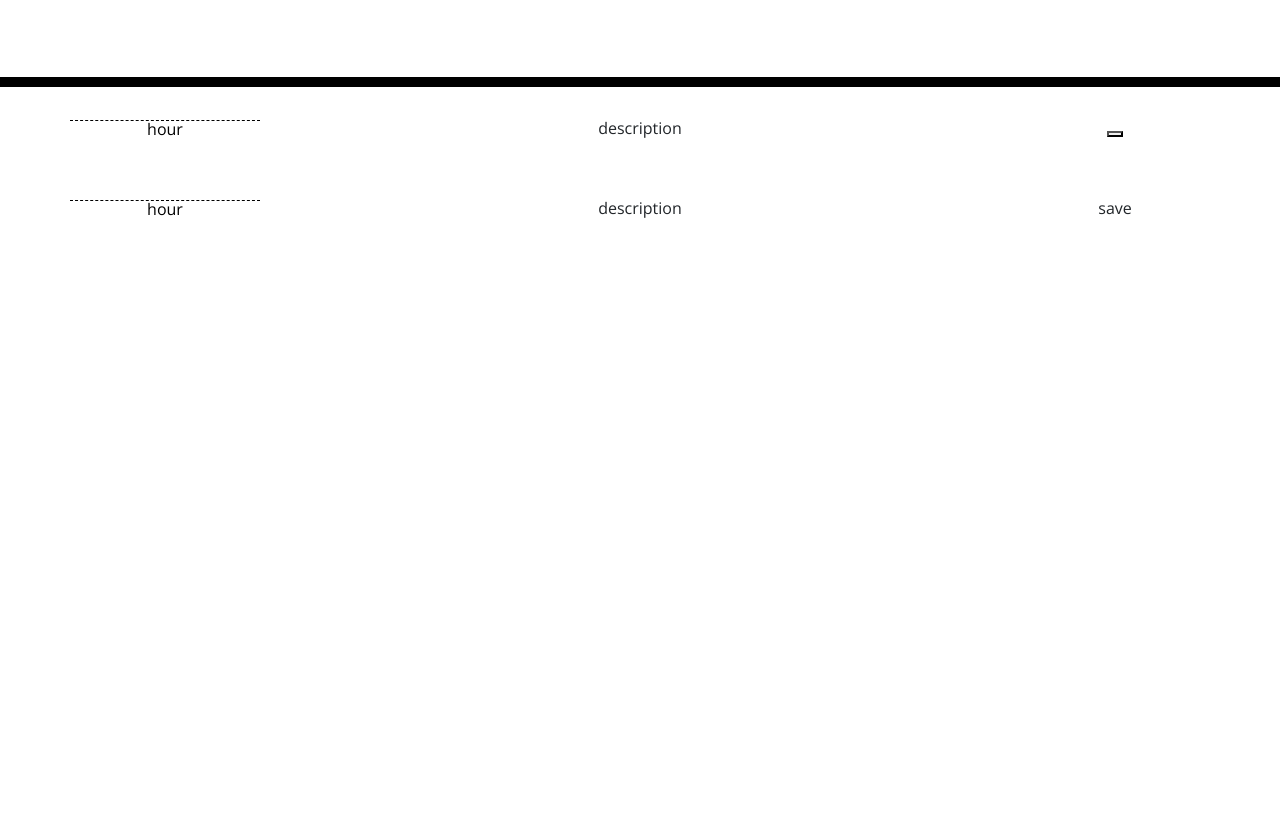
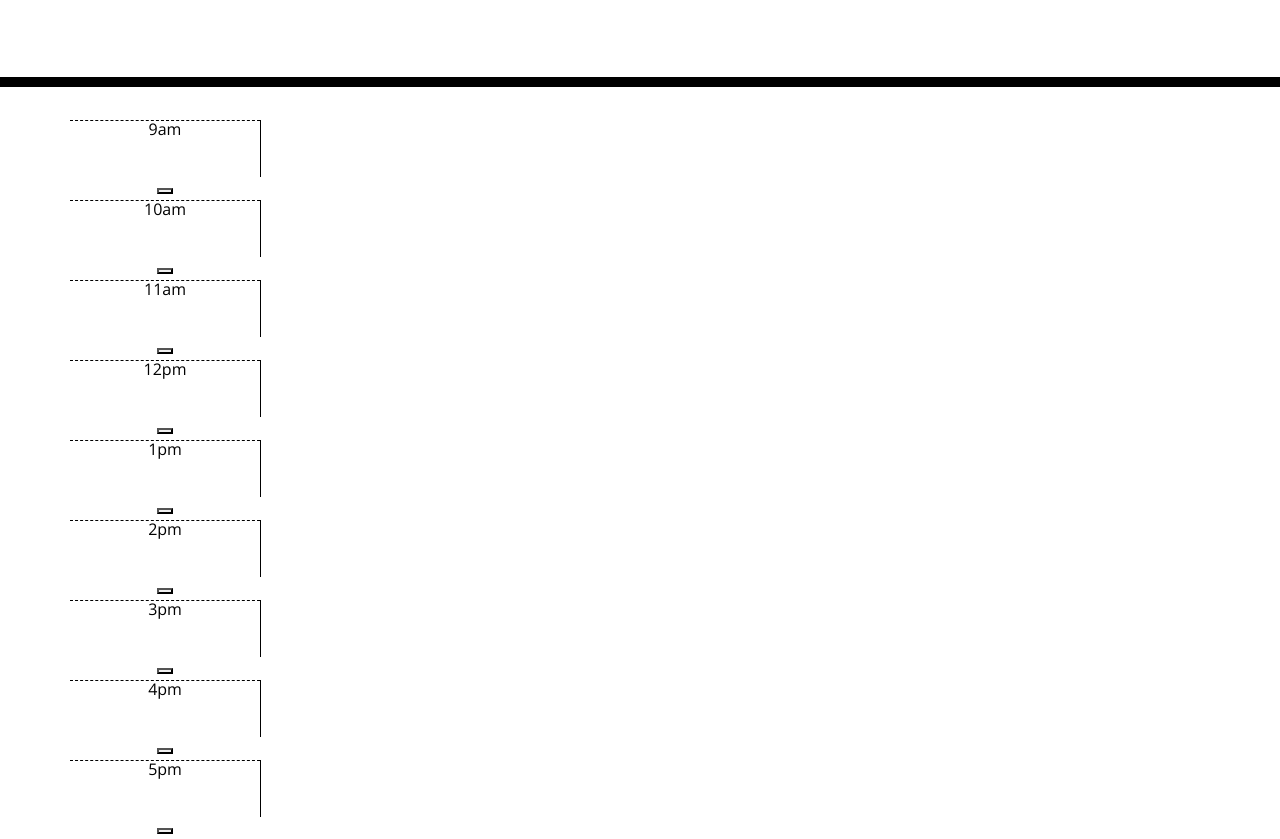
Before and after one commit to Morettilouie/Scheduler, a plain HTML site: page index.html in a window 1280 px wide. Shown: the part 181-1020 px from the top of the page. Before the commit the page ends 800 px from the top, so only its background shows below. Drawn offline with nearby package versions, Linux system fonts and the light colour scheme; a web font is replaced by a local one.

Commit message:
timeblocks in html, adding classes to timeblocks in js

```diff
--- a/assets/js/script.js
+++ b/assets/js/script.js
@@ -1,19 +1,39 @@
-function createTimeBlocks() {
-    var createTimeBlockDiv = document.createElement("div");
-    createTimeBlockDiv.setAttribute("class", "row time-block");
-    var createHourDiv = document.createElement("div");
-    createHourDiv.setAttribute("class", "col-2 hour");
-    createHourDiv.textContent = "hour";
-    var createDescriptionDiv = document.createElement("div");
-    createDescriptionDiv.setAttribute("class", "col-8 description");
-    createDescriptionDiv.textContent = "description"
-    var createSaveDiv = document.createElement("div");
-    createSaveDiv.setAttribute("class", "col-2 save");
-    createSaveDiv.textContent = "save";
-    var container = document.querySelector(".container");
-    container.appendChild(createTimeBlockDiv);
-    createTimeBlockDiv.appendChild(createHourDiv);
-    createTimeBlockDiv.appendChild(createDescriptionDiv);
-    createTimeBlockDiv.appendChild(createSaveDiv);
-}
-createTimeBlocks()
+var todaysDate = moment().format('dddd, MMM Do YYYY');
+$('#currentDay').html(todaysDate);
+
+$(document).ready(function () {
+    $('.save-button').on('click', function () {
+        //get values of description
+        var text = $(this).siblings('.description').val();
+        var time = $(this).parent().attr('id');
+
+        // save in local storage
+        localStorage.setItem(time, text);
+    })
+
+    function time() {
+        // get current hour
+        var now = moment().hour();
+
+        $('.time-block').each(function () {
+            var schedule = parseInt('id').split('hour')[1];
+
+            // cycle color coordinators
+            if (schedule < now) {
+                $(this).removeClass('future');
+                $(this).removeClass('present');
+                $(this).addClass('past');
+            }
+            else if (schedule === now) {
+                $(this).removeClass('past');
+                $(this).removeClass('future');
+                $(this).addClass('present');
+            }
+            else {
+                $(this).removeClass('present');
+                $(this).removeClass('past');
+                $(this).addClass('future');
+            }
+        })
+    }
+})
--- a/index.html
+++ b/index.html
@@ -25,10 +25,50 @@
   </header>
   <div class="container">
     <!-- Timeblocks go here -->
-    <div class="row time-block">
-      <div class="col-2 hour">hour</div>
-      <div class="col-8 description">description</div>
-      <div class="col-2"><button class="save-button"><span class="oi oi-clipboard"></span></button></div>
+    <div id="hr9" class="row time-block">
+      <div class="col-2 hour">9am</div>
+      <textarea class="col-md-10 description"></textarea>
+      <div class="col-2"><button class="button save-button"><span class="oi oi-clipboard"></span></button></div>
+    </div>
+    <div id="hr10" class="row time-block">
+      <div class="col-2 hour">10am</div>
+      <textarea class="col-md-10 description"></textarea>
+      <div class="col-2"><button class="button save-button"><span class="oi oi-clipboard"></span></button></div>
+    </div>
+    <div id="hr11" class="row time-block">
+      <div class="col-2 hour">11am</div>
+      <textarea class="col-md-10 description"></textarea>
+      <div class="col-2"><button class="button save-button"><span class="oi oi-clipboard"></span></button></div>
+    </div>
+    <div id="hr12" class="row time-block">
+      <div class="col-2 hour">12pm</div>
+      <textarea class="col-md-10 description"></textarea>
+      <div class="col-2"><button class="button save-button"><span class="oi oi-clipboard"></span></button></div>
+    </div>
+    <div id="hr13" class="row time-block">
+      <div class="col-2 hour">1pm</div>
+      <textarea class="col-md-10 description"></textarea>
+      <div class="col-2"><button class="button save-button"><span class="oi oi-clipboard"></span></button></div>
+    </div>
+    <div id="hr14" class="row time-block">
+      <div class="col-2 hour">2pm</div>
+      <textarea class="col-md-10 description"></textarea>
+      <div class="col-2"><button class="button save-button"><span class="oi oi-clipboard"></span></button></div>
+    </div>
+    <div id="hr15" class="row time-block">
+      <div class="col-2 hour">3pm</div>
+      <textarea class="col-md-10 description"></textarea>
+      <div class="col-2"><button class="button save-button"><span class="oi oi-clipboard"></span></button></div>
+    </div>
+    <div id="hr16" class="row time-block">
+      <div class="col-2 hour">4pm</div>
+      <textarea class="col-md-10 description"></textarea>
+      <div class="col-2"><button class="button save-button"><span class="oi oi-clipboard"></span></button></div>
+    </div>
+    <div id="hr17" class="row time-block">
+      <div class="col-2 hour">5pm</div>
+      <textarea class="col-md-10 description"></textarea>
+      <div class="col-2"><button class="button save-button"><span class="oi oi-clipboard"></span></button></div>
     </div>
   </div>
 
```
Also changed, not shown: 1 other file.
